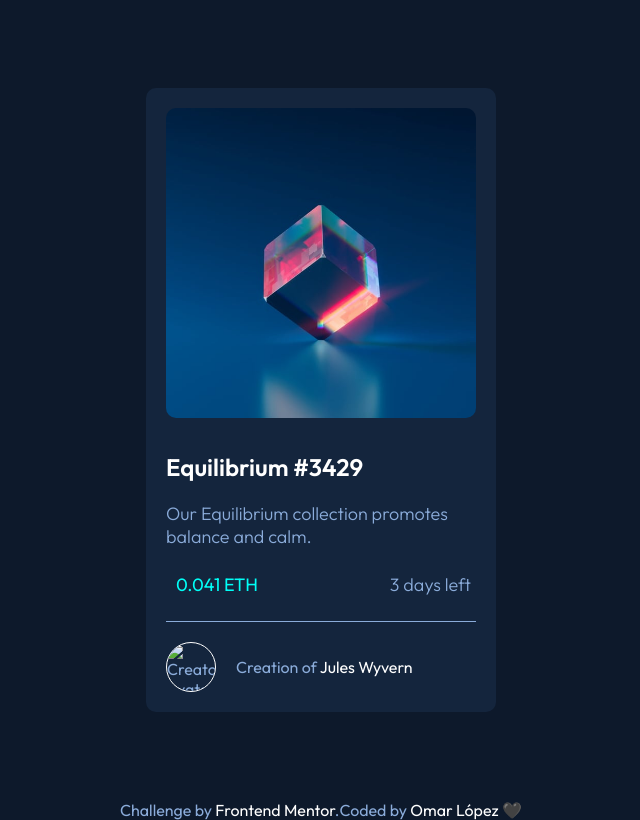
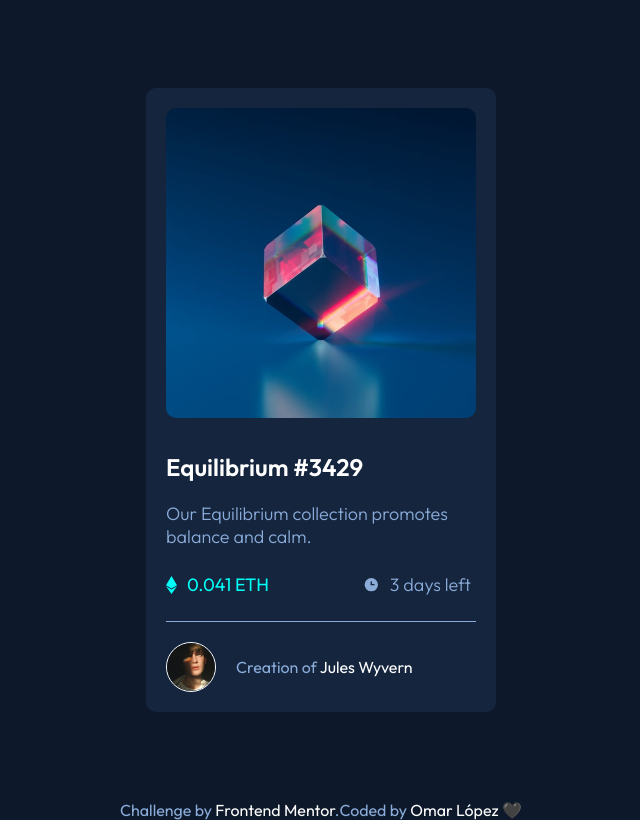
Before and after one commit to omarlc/nftcardchallenge, a plain HTML site: page index.html in a window 1280 px wide. Shown: the whole page, without its empty margins (319-959 px from the left). Drawn offline with Linux system fonts and the light colour scheme; the site is published under a folder, as on GitHub Pages, so addresses that start at the root find nothing.

Commit message:
Update image path and alternative text

```diff
--- a/index.html
+++ b/index.html
@@ -27,11 +27,11 @@
         <div class="card__image">
           <img
             class="nft__image"
-            src="images/image-equilibrium.jpg"
+            src="./images/image-equilibrium.jpg"
             alt="NFT"
           />
           <div class="overlay__image">
-            <img src="images/icon-view.svg" alt="Hover" />
+            <img src="./images/icon-view.svg" alt="Hover" />
           </div>
         </div>
         <div class="card__content">
@@ -41,18 +41,18 @@
           </p>
           <div class="card__item__properties">
             <p class="card__item__price">
-              <img src="/images/icon-ethereum.svg" alt="" />
+              <img src="./images/icon-ethereum.svg" alt="Ethereum Icon" />
               0.041 ETH
             </p>
             <p class="card__item__publish">
-              <img src="/images/icon-clock.svg" alt="" />
+              <img src="./images/icon-clock.svg" alt="Icon Clock" />
               3 days left
             </p>
           </div>
         </div>
         <div class="card__footer">
           <img
-            src="/images/image-avatar.png"
+            src="./images/image-avatar.png"
             alt="Creator Avatar"
             class="creator-avatar"
           />
```
